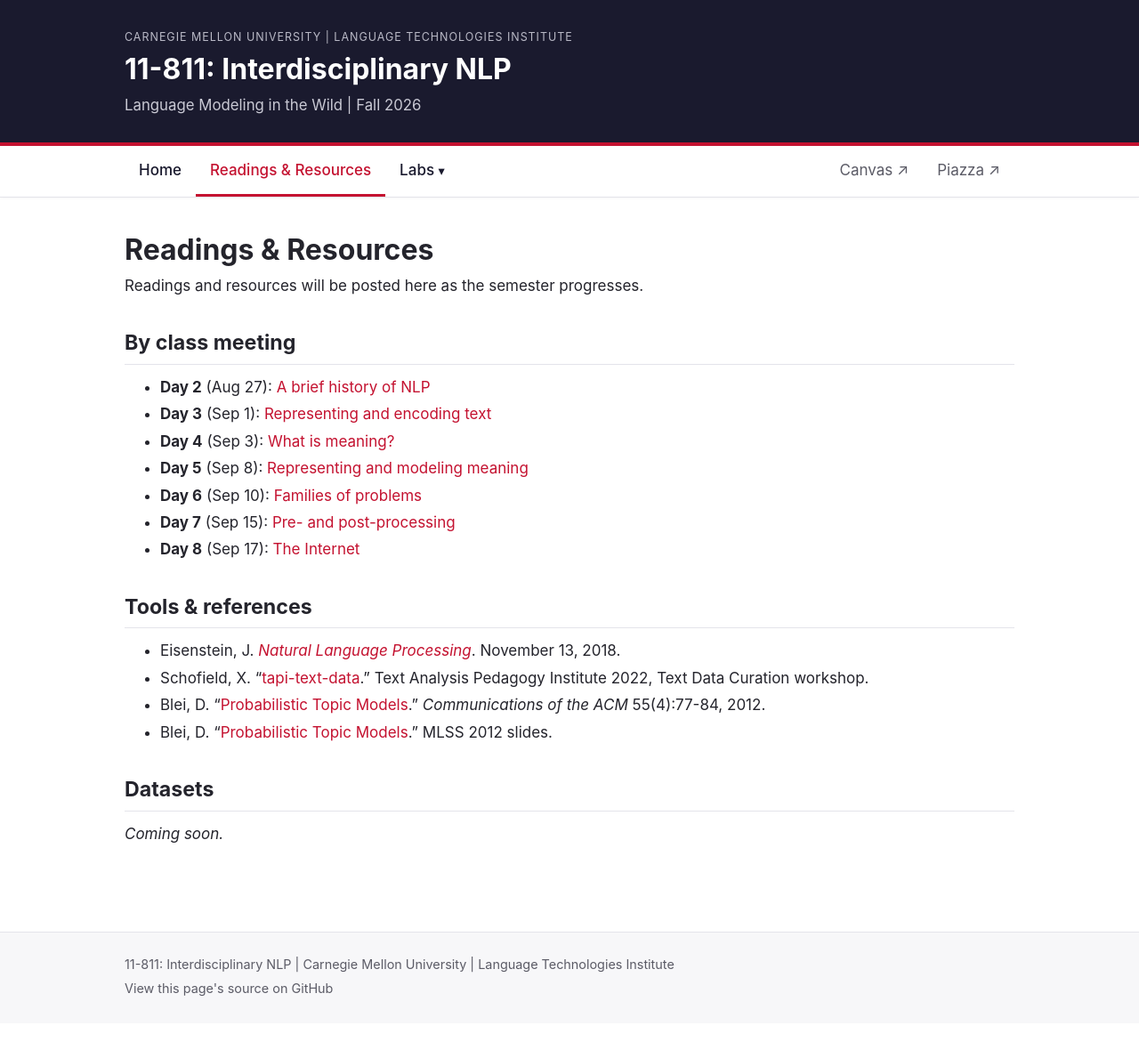
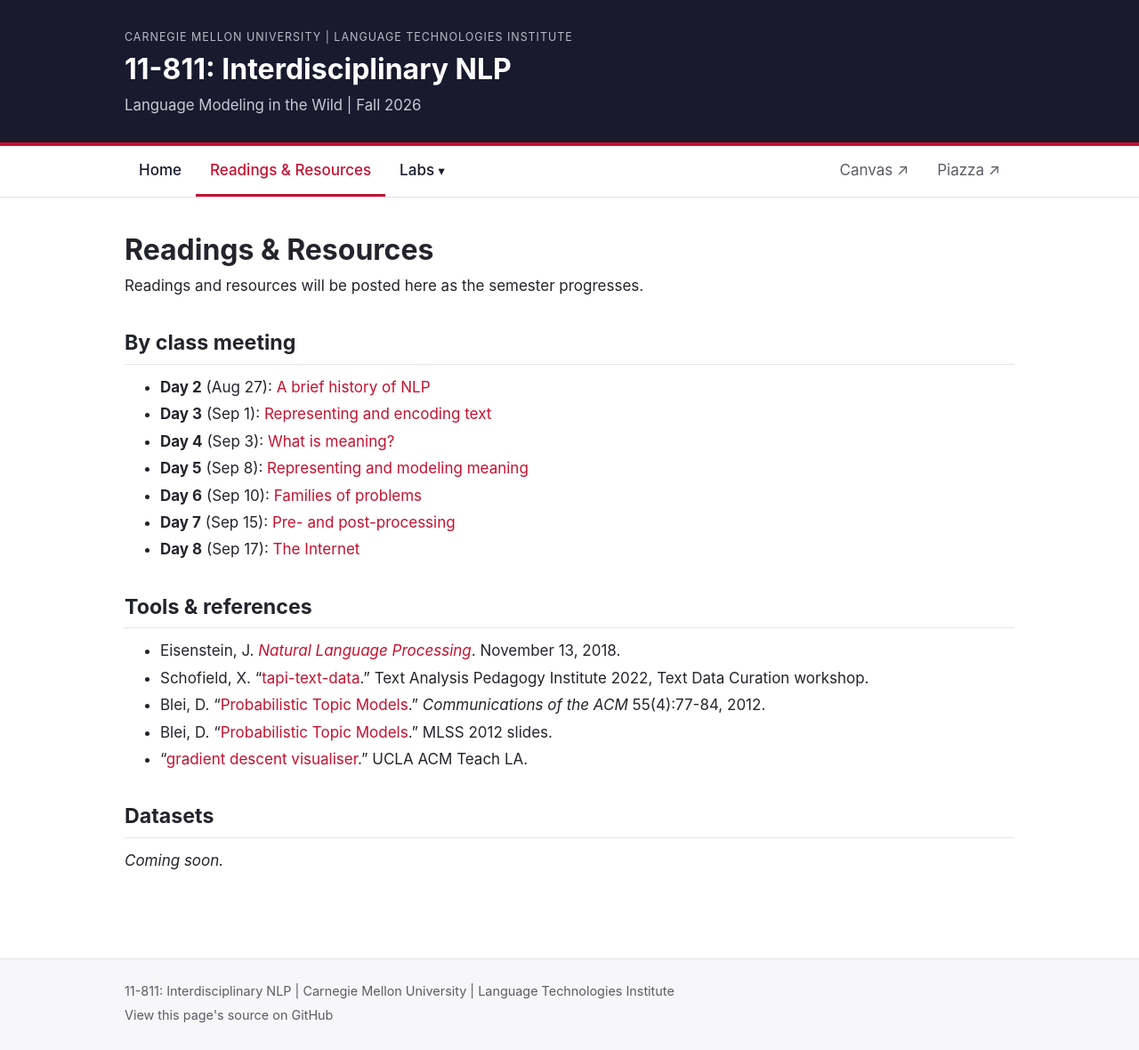
Before and after one commit to clarana/NLPintheWild, a Jekyll site: the page built from readings.md, in a window 1280 px wide and 1180 px high. Shown: the whole window at 89% size. Built offline with Jekyll 4.4.1, drawn with Linux system fonts in a browser that asks for light colours.

Commit message:
Add gradient descent visualiser to general resources
Co-Authored-By: Claude Opus 5 <noreply@anthropic.com>

```diff
--- a/readings.md
+++ b/readings.md
@@ -27,6 +27,7 @@ _Coming soon._
 - Schofield, X. "[tapi-text-data](https://github.com/xandaschofield/tapi-text-data/tree/main)." Text Analysis Pedagogy Institute 2022, Text Data Curation workshop.
 - Blei, D. "[Probabilistic Topic Models](https://www.cs.columbia.edu/~blei/papers/Blei2012.pdf)." *Communications of the ACM* 55(4):77-84, 2012.
 - Blei, D. "[Probabilistic Topic Models](https://yosinski.com/mlss12/media/slides/MLSS-2012-Blei-Probabilistic-Topic-Models.pdf)." MLSS 2012 slides.
+- "[gradient descent visualiser](https://uclaacm.github.io/gradient-descent-visualiser/)." UCLA ACM Teach LA.
 
 ## Datasets
 
```
